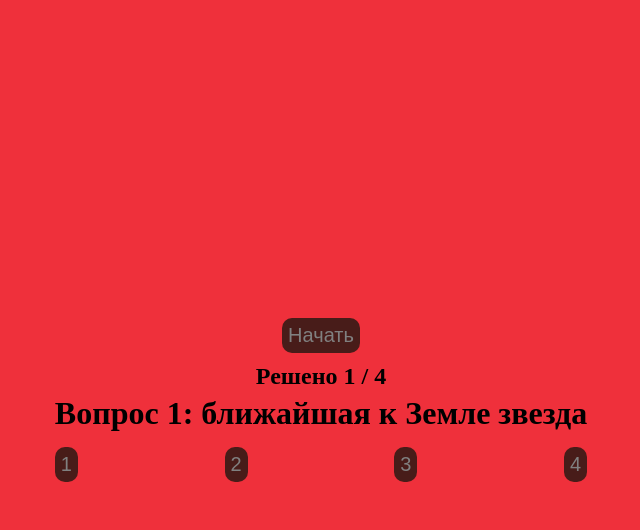
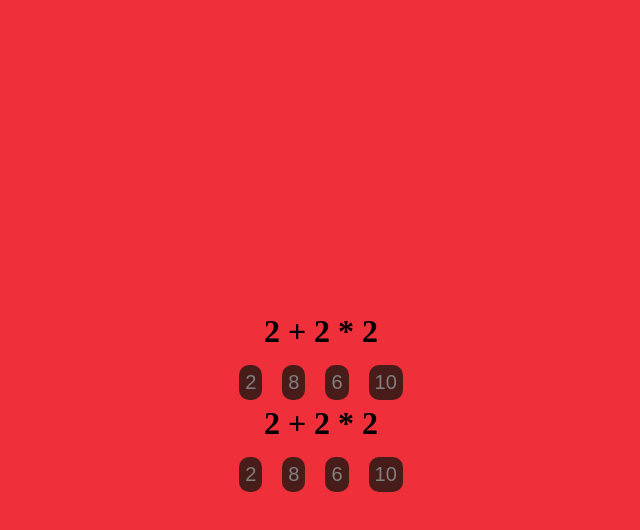
Before and after one commit to BuLaY01/m4, a plain HTML site: page index.html in a window 1280 px wide. Both pictures are taken after a click on the button "Начать". Shown: the whole page, without its empty margins (319-959 px from the left). Drawn offline with Linux system fonts and the light colour scheme.

Commit message:
Questions

```diff
--- a/index.html
+++ b/index.html
@@ -7,17 +7,9 @@
   <body>
     <button class="btn" id="start">Начать</button>
 
-    <h2 class="result" id="result">Решено 1 / 4</h2>
+    <h2 class="result none" id="result">Решено 1 / 4</h2>
 
-    <div class="container" id="container">
-      <h1 class="question">Вопрос 1: ближайшая к Земле звезда</h1>
-      <nav class="btn_block">
-        <button class="btn">1</button>
-        <button class="btn">2</button>
-        <button class="btn">3</button>
-        <button class="btn">4</button>
-      </nav>
-    </div>
+    <div class="container none" id="container"></div>
   </body>
   <script src="main.js"></script>
 </html>
--- a/main.js
+++ b/main.js
@@ -1 +1,66 @@
-console.log('asdfasdf')
+let start = document.getElementById("start");
+let result = document.getElementById("result");
+let container = document.getElementById("container");
+
+let questions = [
+  {
+    text: "43 * 54",
+    r_answer: "2322",
+    answers: ["2344", "3121", "2432", "2322"],
+  },
+  {
+    text: "2 + 2 * 2",
+    r_answer: "6",
+    answers: ["2", "8", "6", "10"],
+  },
+];
+
+let question_now = 0
+let count_r_answers = 0
+
+function start_work() {
+  result.classList.add("none");
+  container.classList.remove("none");
+  start.classList.add("none");
+
+  question_generate();
+}
+// start_work();
+
+start.addEventListener("click", start_work);
+
+function question_generate() {
+  let text = questions[question_now].text;
+  container.innerHTML += `<h1 class="question">${text}</h1>`;
+  let btns = "";
+  let allAnswers = questions[question_now].answers;
+  for (i of allAnswers) {
+    btns += `<button class="btn">${i}</button>`
+  }
+  container.innerHTML += `<nav class="btn_block">${btns}</nav>`
+}
+
+function check_r_answer(answer) {
+    let r_answer = questions[question_now].r_answer
+    if (r_answer == answer) {
+        count_r_answers += 1
+    }
+    question_now += 1
+
+    if (questions.length > count_r_answers) {
+        question_generate()
+    }
+    else {
+        console.log('Вопросы закончились')
+    }
+}
+check_r_answer('2222')
+{
+  /* <h1 class="question">Вопрос 1: ближайшая к Земле звезда</h1>
+      <nav class="btn_block">
+        <button class="btn">1</button>
+        <button class="btn">2</button>
+        <button class="btn">3</button>
+        <button class="btn">4</button>
+      </nav> */
+}
--- a/style.css
+++ b/style.css
@@ -48,3 +48,11 @@ body {
   width: 100%;
   margin-top: 15px;
 }
+
+.btn_block > button {
+  margin: 0 10px;
+}
+
+.none {
+  display: none;
+}
```
